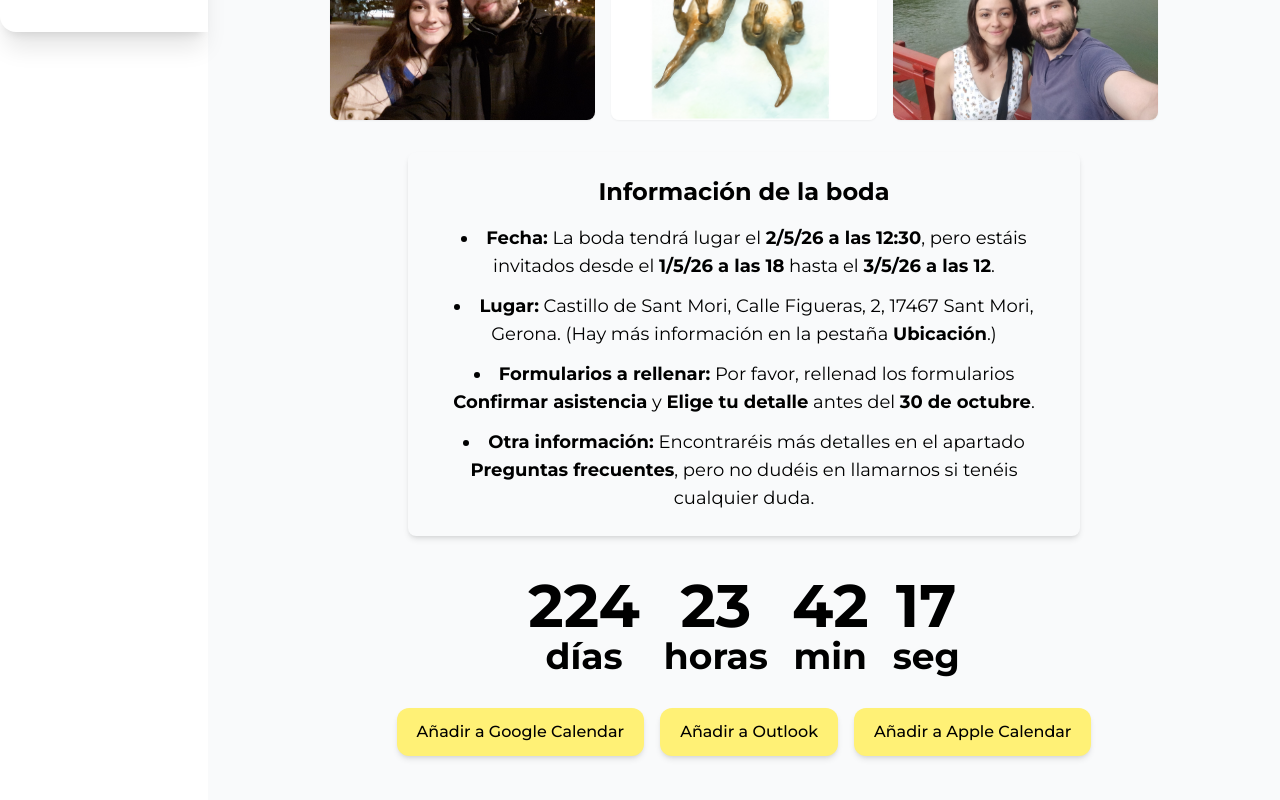
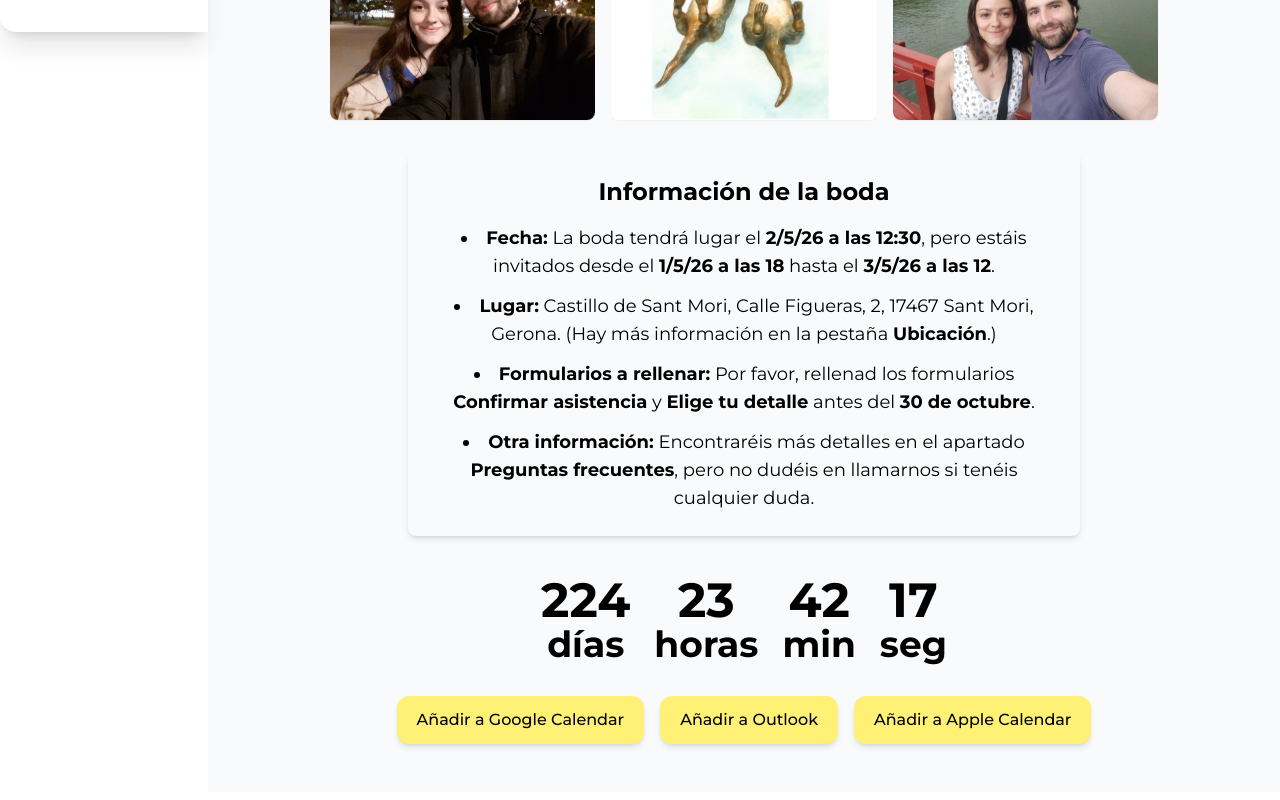
Before and after one commit to PedroPagan/Boda, a React (Vite) app: page / in a window 1280 px wide. Shown: the part 368-1168 px from the top of the page. Built offline with nearby package versions, Linux system fonts and the light colour scheme.

Commit message:
Actualización

```diff
--- a/src/pages/Inicio.jsx
+++ b/src/pages/Inicio.jsx
@@ -130,7 +130,7 @@ export default function Inicio() {
               initial={{ scale: 0.8, opacity: 0 }}
               animate={{ scale: 1, opacity: 1 }}
               transition={{ duration: 0.3 }}
-              className="block text-6xl"
+              className="block text-5xl"
             >
               {timeLeft[unit]}
             </motion.span>
```
